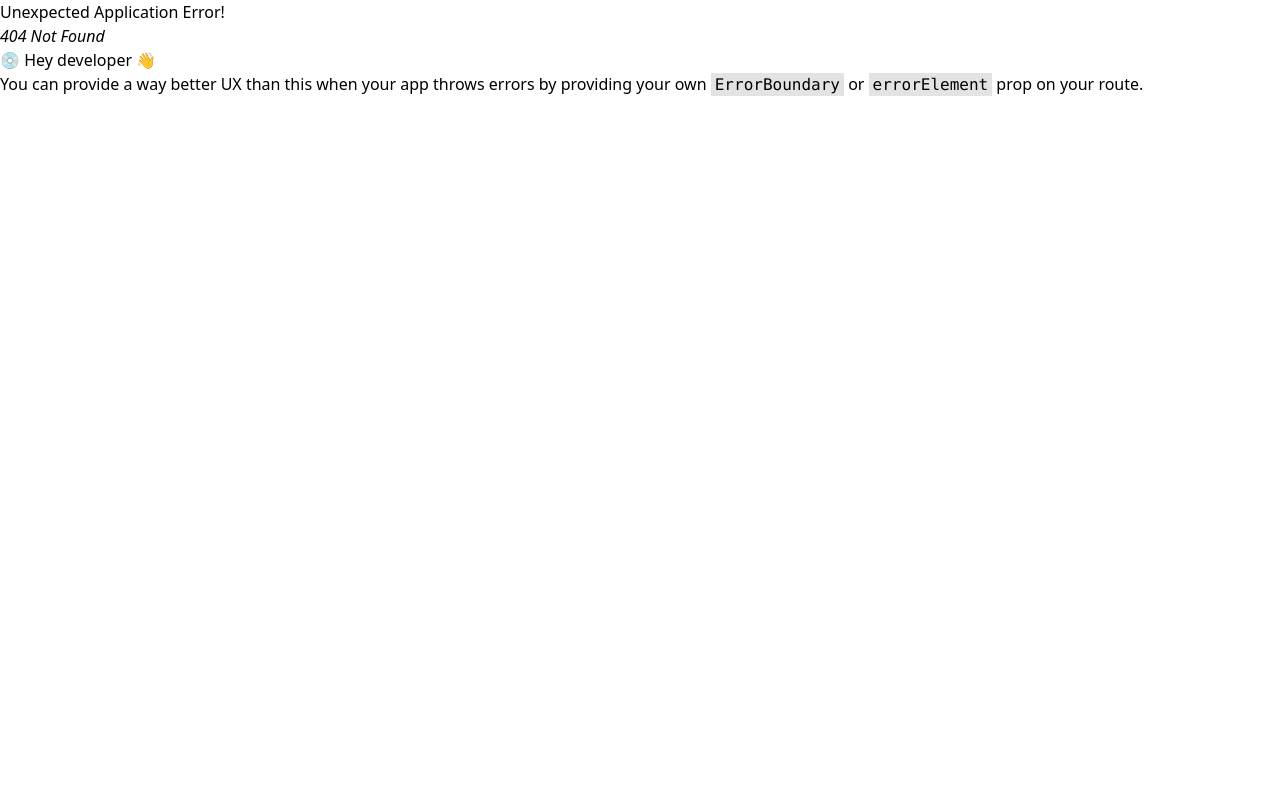
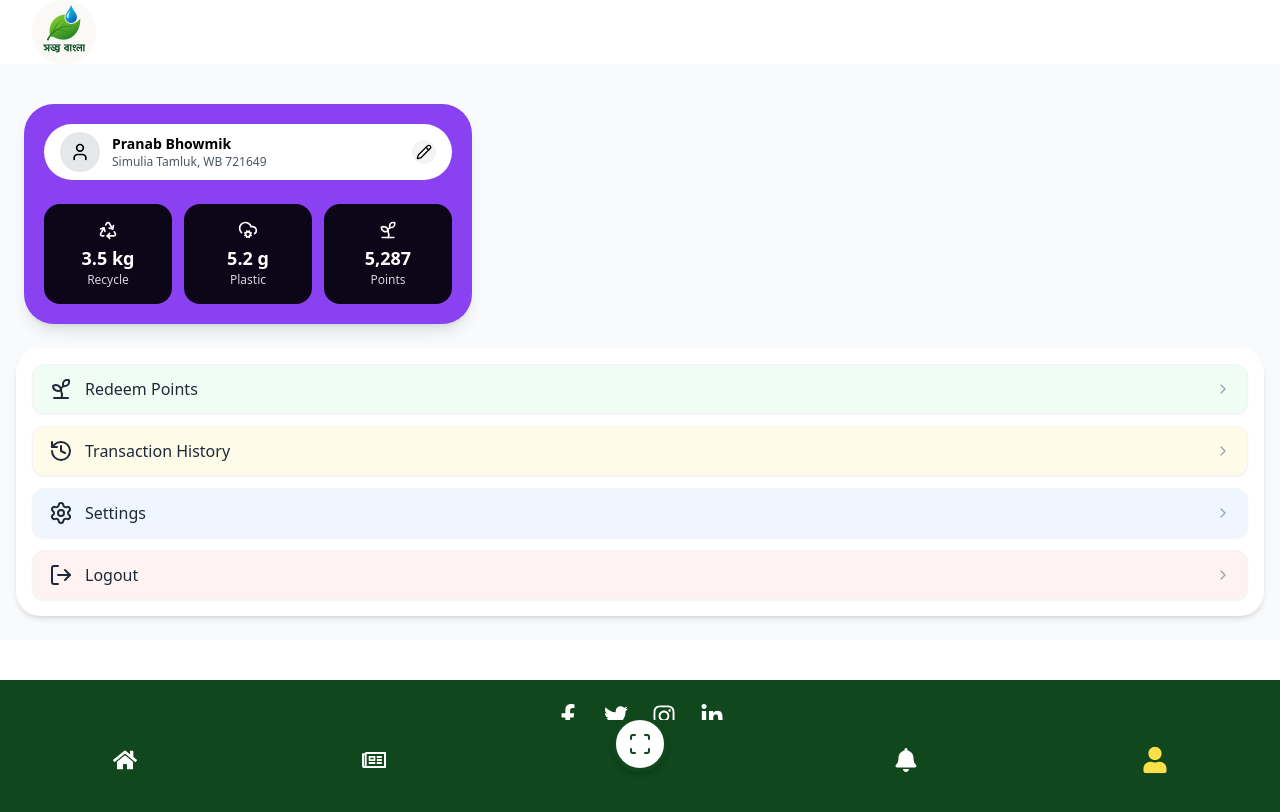
Before and after one commit to pranabbhowmik/Swachh-Bangla, a React (Vite) app in the folder frontend/: page /account in a window 1280 px wide. Before the commit this address had no page. Shown: the top 812 px of the page. Built offline with nearby package versions, Linux system fonts and the light colour scheme.

Commit message:
Add Account page and Profile component with options

```diff
--- a/frontend/src/App.jsx
+++ b/frontend/src/App.jsx
@@ -6,6 +6,7 @@ import Home from "./page/Home";
 import LoginPage from "./page/LoginPage";
 import Scan from "./page/Scan";
 import Notification from "./page/Notification";
+import Account from "./page/Account";
 function App() {
   const router = createBrowserRouter([
     {
@@ -14,7 +15,7 @@ function App() {
 
       children: [
         { path: "/", element: <Home /> },
-        // { path: "/about", element: <About /> },
+        { path: "/account", element: <Account /> },
         { path: "/scan", element: <Scan /> },
         { path: "/login", element: <LoginPage /> },
         { path: "/notifications", element: <Notification /> },
--- /dev/null
+++ b/frontend/src/components/Account/Profile.jsx
@@ -0,0 +1,86 @@
+import React from "react";
+import UserCard from "../Home/UserCard";
+import { LogOut, Settings, ChevronRight, History, Sprout } from "lucide-react";
+import { motion } from "framer-motion";
+
+// Motion variant for animation
+const containerVariants = {
+  hidden: { opacity: 0, y: 20 },
+  visible: (i) => ({
+    opacity: 1,
+    y: 0,
+    transition: {
+      delay: i * 0.1,
+      type: "spring",
+      stiffness: 80,
+    },
+  }),
+};
+
+function Profile() {
+  return (
+    <div className="space-y-6 px-4 py-6 bg-gray-50">
+      <UserCard />
+
+      {/* Options List */}
+      <div className="bg-white rounded-3xl shadow-md p-4 space-y-3">
+        <OptionButton
+          icon={<Sprout />}
+          label="Redeem Points"
+          index={0}
+          bgColor="bg-green-50"
+          hoverColor="hover:bg-green-100"
+        />
+        <OptionButton
+          icon={<History />}
+          label="Transaction History"
+          index={1}
+          bgColor="bg-yellow-50"
+          hoverColor="hover:bg-yellow-100"
+        />
+        <OptionButton
+          icon={<Settings />}
+          label="Settings"
+          index={2}
+          bgColor="bg-blue-50"
+          hoverColor="hover:bg-blue-100"
+        />
+        <OptionButton
+          icon={<LogOut />}
+          label="Logout"
+          className="text-red-500"
+          index={3}
+          bgColor="bg-red-50"
+          hoverColor="hover:bg-red-100"
+        />
+      </div>
+    </div>
+  );
+}
+
+const OptionButton = ({
+  icon,
+  label,
+  onClick,
+  className = "",
+  index = 0,
+  bgColor = "bg-white",
+  hoverColor = "hover:bg-gray-50",
+}) => (
+  <motion.button
+    onClick={onClick}
+    className={`flex items-center justify-between w-full ${bgColor} px-4 py-3 rounded-xl shadow-sm border border-gray-100 ${hoverColor} hover:shadow-md hover:scale-[1.02] transition-all duration-200 ease-in-out ${className}`}
+    custom={index}
+    variants={containerVariants}
+    initial="hidden"
+    animate="visible"
+  >
+    <div className="flex items-center gap-3 text-left text-gray-800 font-medium">
+      {icon}
+      <span>{label}</span>
+    </div>
+    <ChevronRight className="text-gray-400 w-4 h-4" />
+  </motion.button>
+);
+
+export default Profile;
--- /dev/null
+++ b/frontend/src/page/Account.jsx
@@ -0,0 +1,12 @@
+import React from "react";
+import Profile from "../components/Account/Profile";
+
+function Account() {
+  return (
+    <>
+      <Profile />
+    </>
+  );
+}
+
+export default Account;
```
